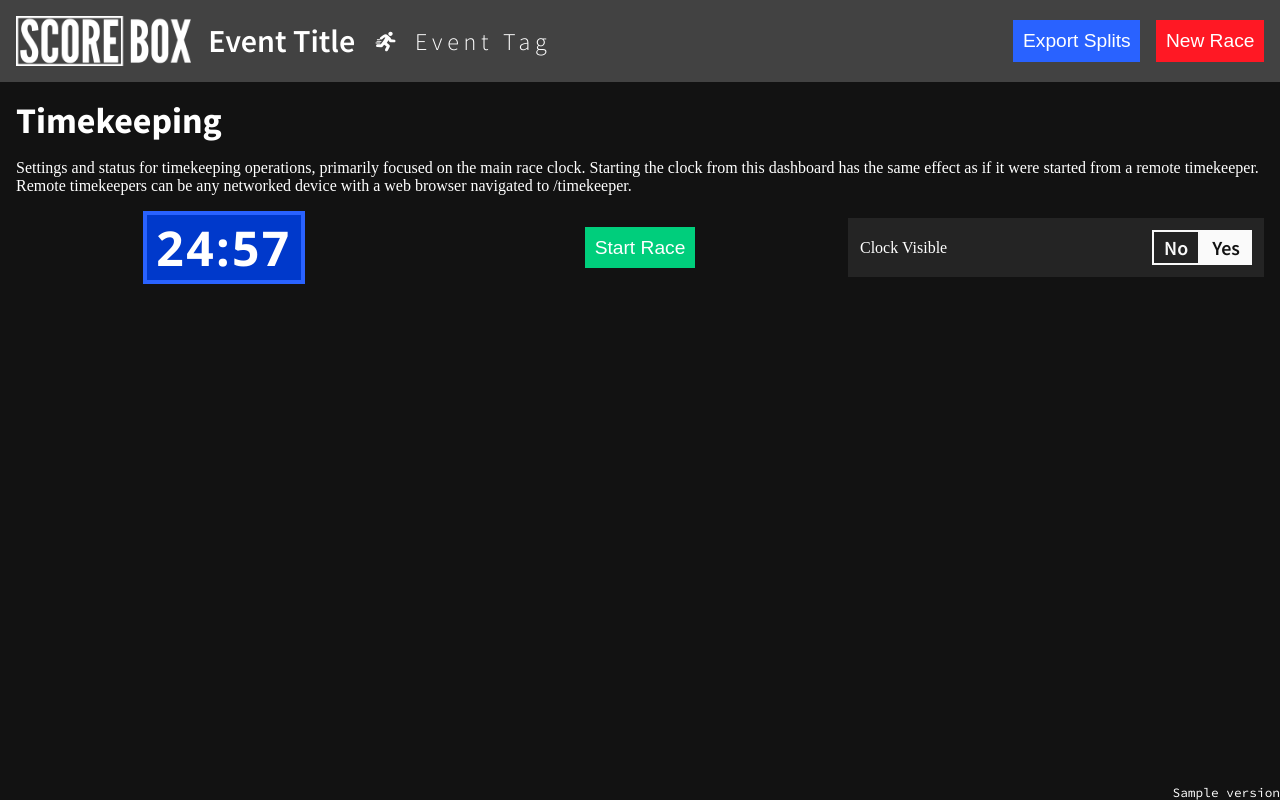
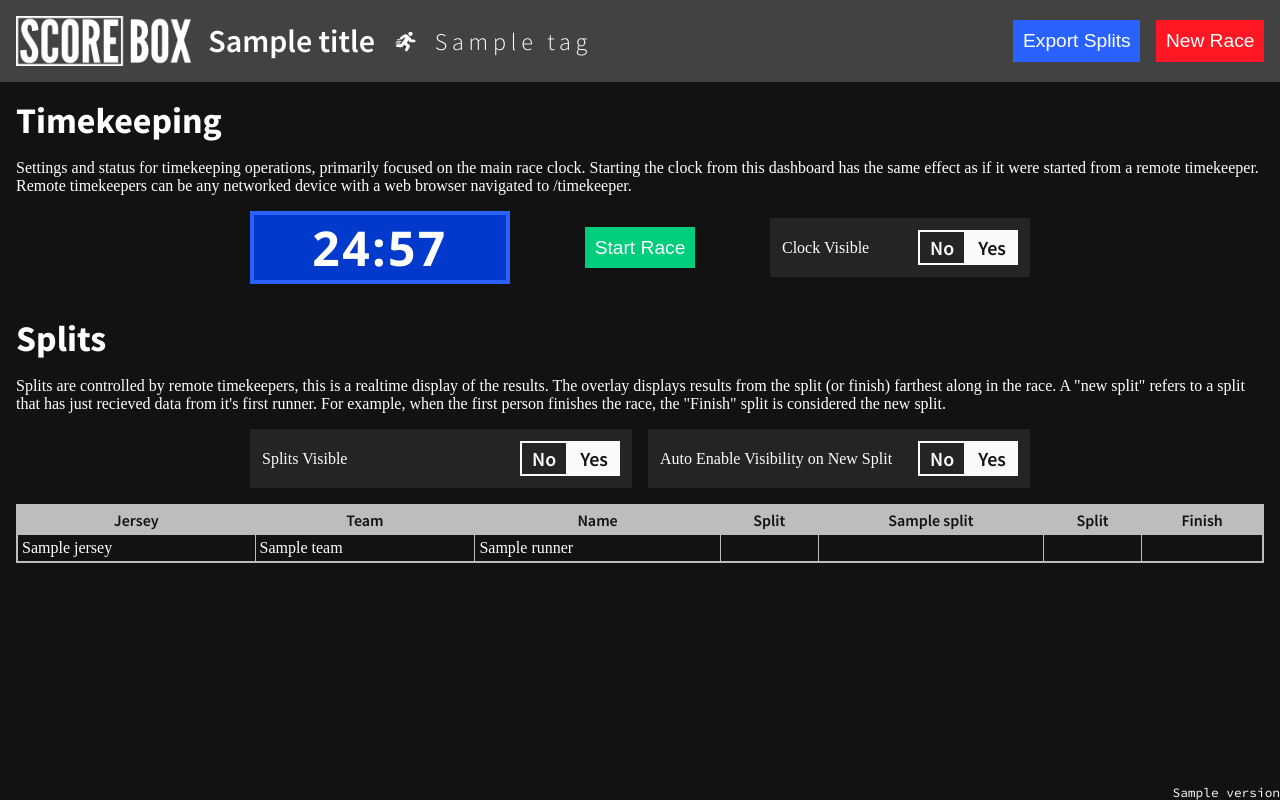
Before and after one commit to FlantasticDan/scorebox-cross-country, a Python web app: template flask/templates/admin.html in a window 1280 px wide. Run offline with Jinja, Linux system fonts and the light colour scheme; the template is opened without the code that fills it: most values are stand-ins (such as "Sample title", 1, 10 or a date in 2020); some web fonts are replaced.

Commit message:
Dashboard UI

```diff
--- a/flask/main.py
+++ b/flask/main.py
@@ -39,7 +39,7 @@ def timekeeper():
 @app.route('/admin')
 def admin():
     global MANAGER
-    return render_template('admin.html', version=VERSION)
+    return render_template('admin.html', version=VERSION, runners=MANAGER.runners, splits=MANAGER.split_labels, title=MANAGER.title, tag=MANAGER.tag)
 
 @socketio.on('event-request')
 def update_client(data):
--- a/flask/static/main.css
+++ b/flask/static/main.css
@@ -44,7 +44,7 @@ h2{
     font-family: 'Source Code Pro';
     color: white;
     font-size: 0.8em;
-    position: absolute;
+    position: fixed;
     text-align: right;
     bottom: 0px;
     right: 0px;
@@ -385,6 +385,8 @@ button.grid-btn .runner-clock{
     gap: 1em;
     padding: 1em;
     background-color: var(--less-dark-grey);
+    position: sticky;
+    top: 0px;
 }
 
 .dash-contents{
@@ -400,17 +402,22 @@ button.grid-btn .runner-clock{
     display: grid;
     place-items: center;
     grid-template-columns: repeat(3, 1fr);
+    max-width: 780px;
+    margin: auto;
 }
 
 #clock-container{
     display: grid;
     place-items: center;
+    width: 100%;
 }
 
 #clock-container #clock{
     font-size: 3em;
     border-width: 4px;
     padding: 0 0.2em;
+    width: 100%;
+    box-sizing: border-box;
 }
 
 #clock-container h4{
@@ -418,3 +425,34 @@ button.grid-btn .runner-clock{
     margin: 0;
     font-weight: 200;
 }
+
+#split-settings{
+    display: grid;
+    place-items: center;
+    grid-template-columns: repeat(2, 1fr);
+    max-width: 780px;
+    margin: auto;
+    gap: 1em;
+    padding-bottom: 1em;
+}
+
+#split-dashboard table{
+    width: 100%;
+    border: 2px solid var(--mid-grey);
+    border-collapse: collapse;
+}
+
+#split-dashboard th, #split-dashboard td{
+    border: 1px solid var(--mid-grey);
+    padding: 0.25em;
+}
+
+#split-dashboard th{
+    background-color: var(--mid-grey);
+    color: var(--dark-grey);
+    font-weight: 600;
+}
+
+#split-dashboard tr:nth-child(odd) td{
+    background-color: var(--less-dark-grey);
+}
--- a/flask/templates/admin.html
+++ b/flask/templates/admin.html
@@ -20,9 +20,9 @@
 
         <div id="header-chrome">
             <img src="/static/img/logo-white.png" height="50px">
-            <h1>Event Title</h1>
+            <h1>{{title}}</h1>
             <img src="/static/img/runner-icon.svg" height="25px">
-            <h2>Event Tag</h2>
+            <h2>{{tag}}</h2>
             <div></div>
             <button class="btn">Export Splits</button>
             <button class="btn red">New Race</button>
@@ -56,6 +56,65 @@
             </div>
         </div>
 
+        <div id="split-dashboard" class="dash-contents">
+            <h3>
+                Splits
+            </h3>
+            <p>
+                Splits are controlled by remote timekeepers, this is a realtime display of the results.
+                The overlay displays results from the split (or finish) farthest along in the race.
+                A "new split" refers to a split that has just recieved data from it's first runner.
+                For example, when the first person finishes the race, the "Finish" split is considered the new split.
+            </p>
+
+            <div id="split-settings">
+                <div class="toggle-container">
+                    <div class="toggle-prompt">
+                        Splits Visible
+                    </div>
+                    <button class="toggle">No</button>
+                    <button class="toggle toggled">Yes</button>
+                </div>
+                <div class="toggle-container">
+                    <div class="toggle-prompt">
+                        Auto Enable Visibility on New Split
+                    </div>
+                    <button class="toggle">No</button>
+                    <button class="toggle toggled">Yes</button>
+                </div>
+            </div>
+
+            <table>
+                <tr>
+                    <th>Jersey</th>
+                    <th>Team</th>
+                    <th>Name</th>
+                    {% for split in splits %}
+                    <th>Split</th>
+                    <th>{{split}}</th>
+                    {% endfor %}
+                    <th>Split</th>
+                    <th>Finish</th>
+                </tr>
+
+                {% for runner in runners %}
+                {% set run_loop = loop %}
+                <tr>
+                    <td>{{runner.jersey}}</td>
+                    <td>{{runner.team}}</td>
+                    <td>{{runner.name}}</td>
+                    {% for split in splits %}
+                    <td id="runner{{run_loop.index0}}-split-{{loop.index0}}-split"></td>
+                    <td id="runner{{run_loop.index0}}-split-{{loop.index0}}-total"></td>
+                    {% endfor %}
+                    <td id="runner{{run_loop.index0}}-finish-split"></td>
+                    <td id="runner{{run_loop.index0}}-finish-total"></td>
+                </tr>
+                {% endfor %}
+
+            </table>
+        </div>
+
 
         <!-- <script src="/static/admin.js"></script> -->
     </body>
```
